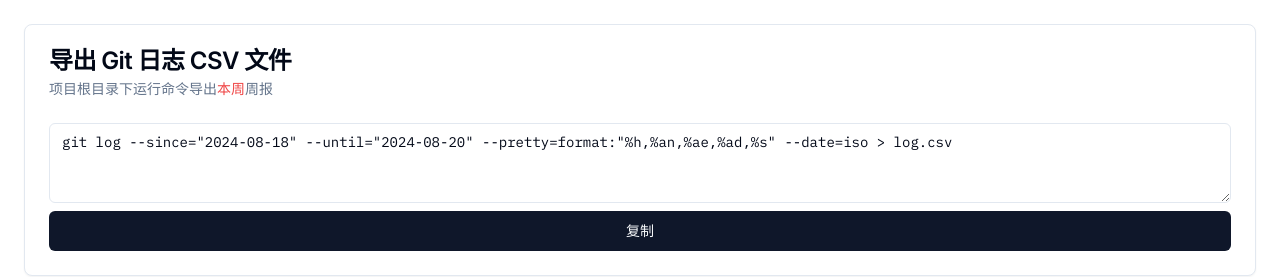
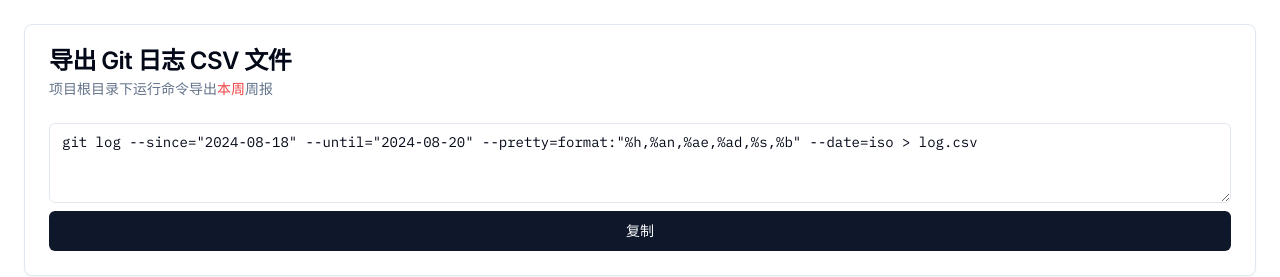
Before and after one commit to ygsgdbd/ai-weekly-report-web, a Next.js app: page /ai-weekly-report-web/ in a window 1280 px wide. Shown: the top 277 px of the page. Built offline with nearby package versions, Linux system fonts and the light colour scheme; no server answers.

Commit message:
perf(日志): 日志导出添加 %b 导出详细信息

```diff
--- a/app/Weekly/ExportLog.tsx
+++ b/app/Weekly/ExportLog.tsx
@@ -21,7 +21,7 @@
     const firstDayOfWeekWithTime = moment()
       .startOf("week")
       .format("YYYY-MM-DD");
-    return `git log --since="${firstDayOfWeekWithTime}" --until="${today}" --pretty=format:"%h,%an,%ae,%ad,%s" --date=iso > log.csv`;
+    return `git log --since="${firstDayOfWeekWithTime}" --until="${today}" --pretty=format:"%h,%an,%ae,%ad,%s,%b" --date=iso > log.csv`;
   }, []);
 
   return (
```
